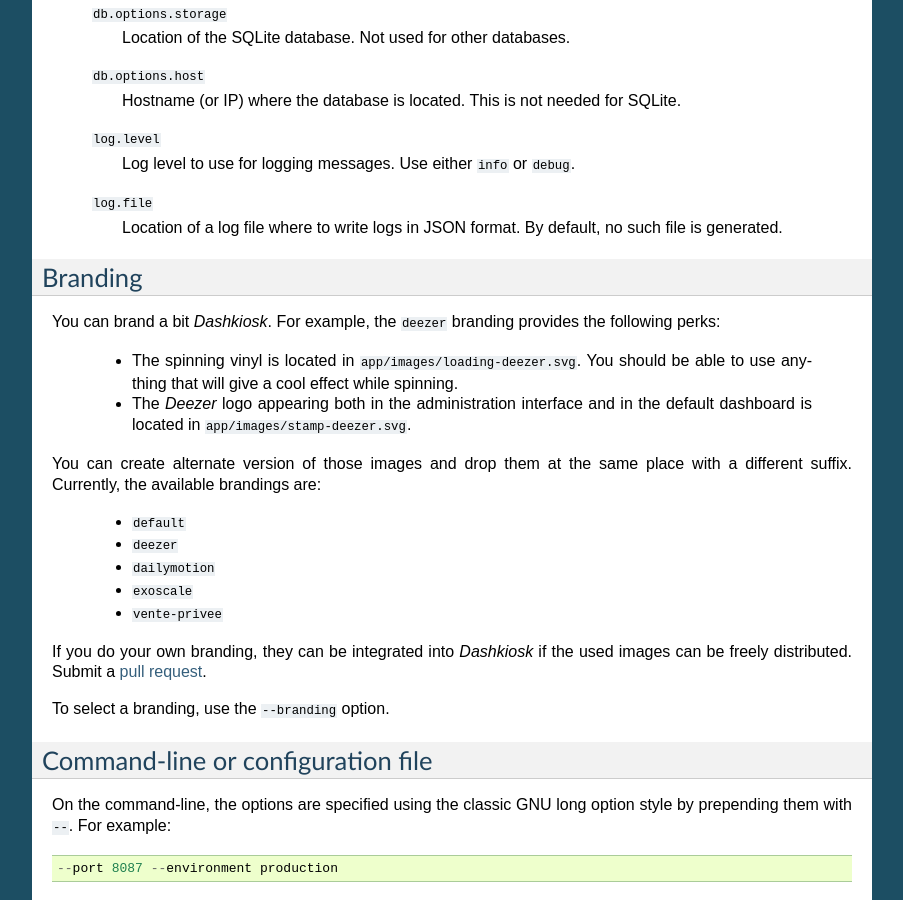
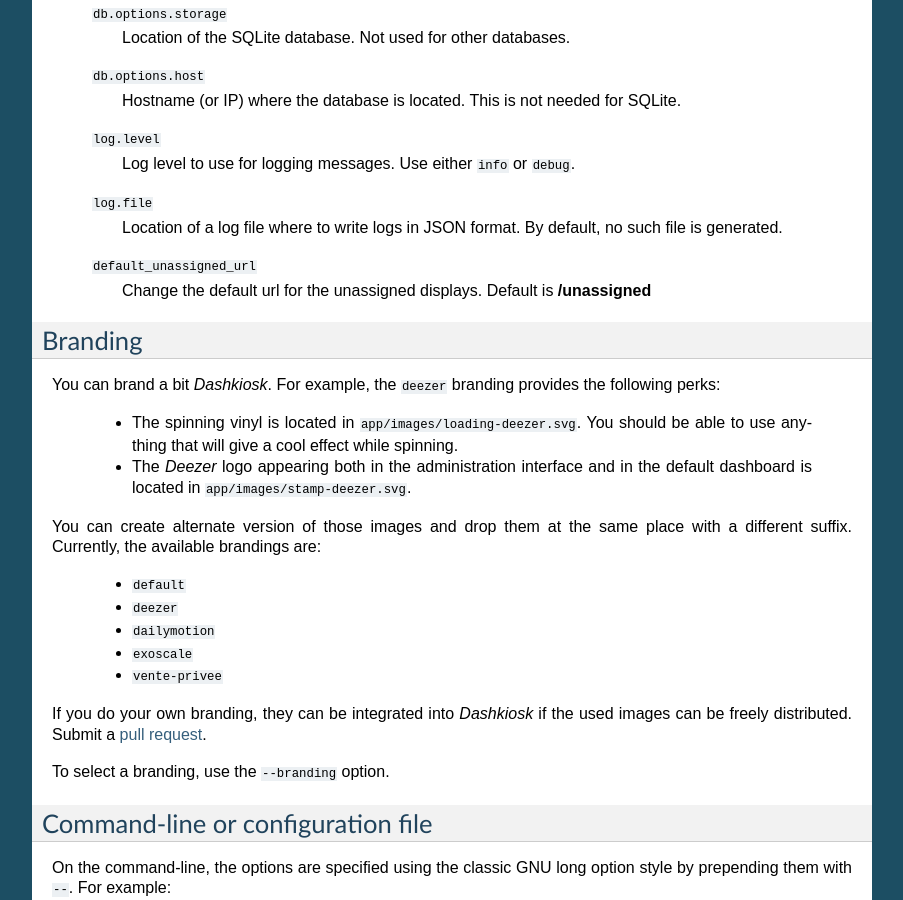
Before and after one commit to vincentbernat/dashkiosk, a Sphinx documentation site: the page built from docs/configuration.rst, in a window 1280 px wide and 900 px high, scrolled down 1631 px. Shown: the whole window, without its empty margins (198-1101 px from the left). Built offline with Sphinx 7.4.7, drawn with Linux system fonts in a browser that asks for light colours.

Commit message:
Updated doc

```diff
--- a/docs/configuration.rst
+++ b/docs/configuration.rst
@@ -105,6 +105,9 @@ to not use the integrated SQLite database.
      Location of a log file where to write logs in JSON format. By
      default, no such file is generated.
 
+ ``default_unassigned_url``
+    Change the default url for the unassigned displays. Default is **/unassigned**
+
 Branding
 --------
 
```
